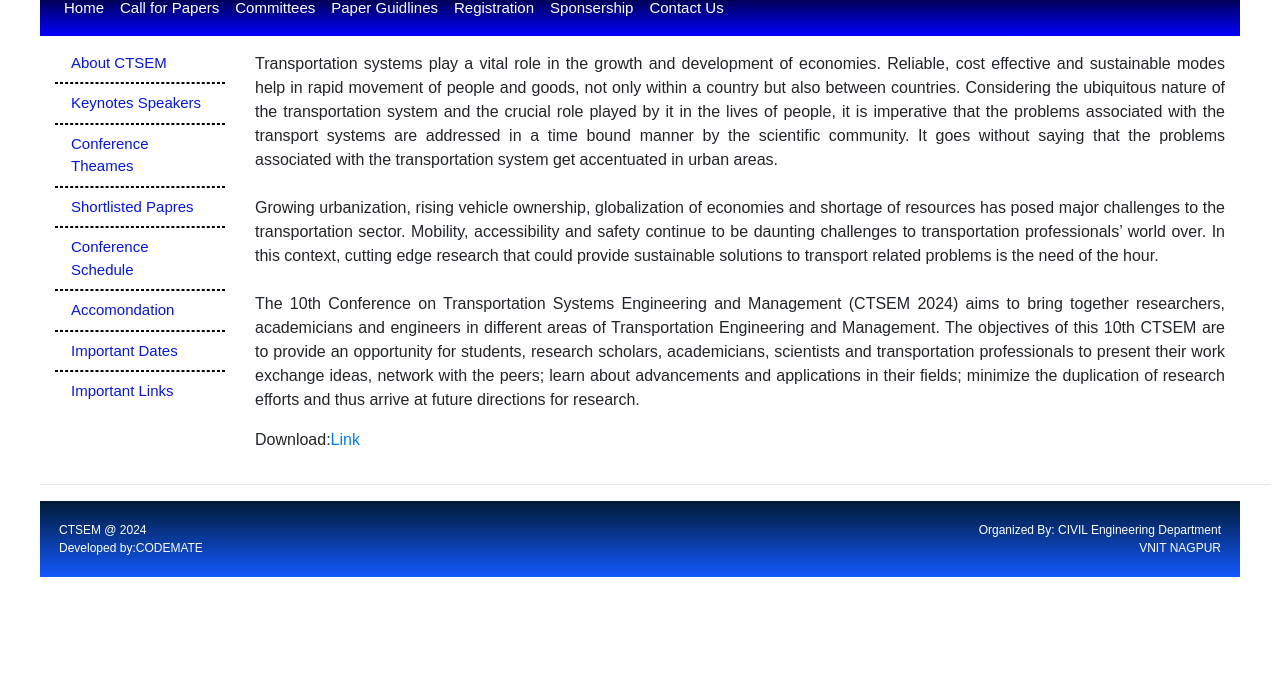
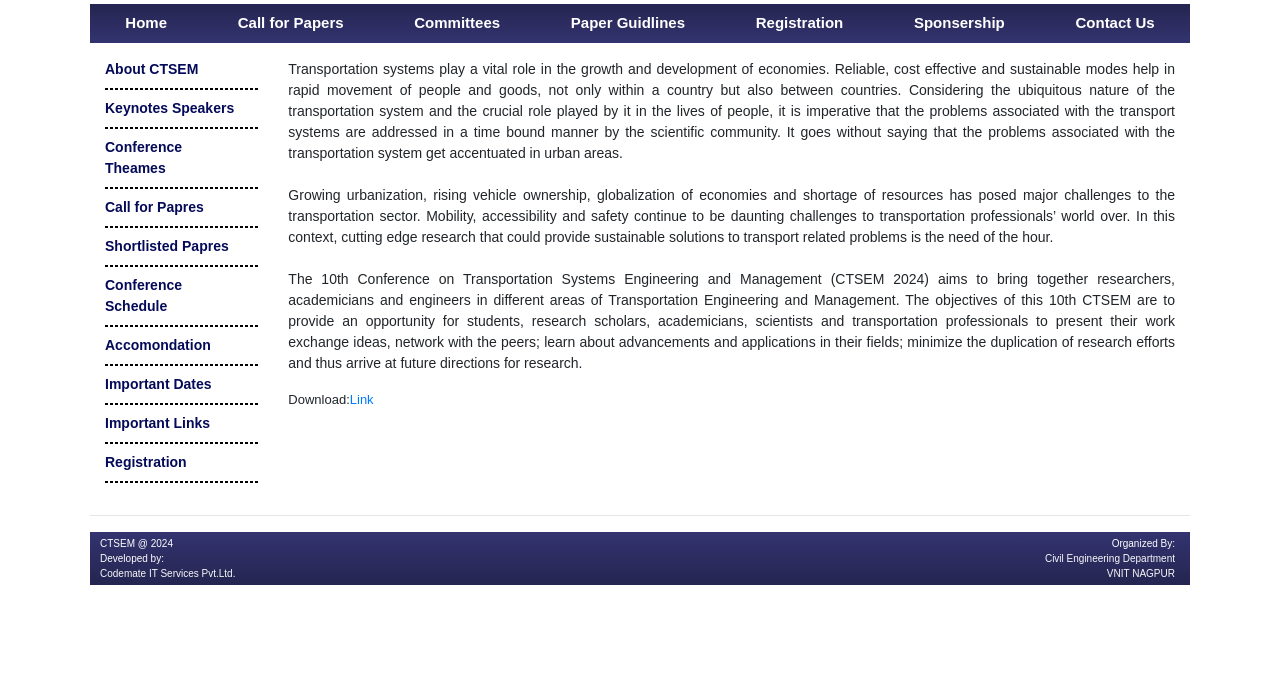
Before and after one commit to srocknik/VNIT-Conferance-Project2, a plain HTML site: page index.html in a window 1280 px wide. Shown: the part 110-800 px from the top of the page. Drawn offline with nearby package versions, Linux system fonts and the light colour scheme.

Commit message:
first_changes

```diff
--- a/index.css
+++ b/index.css
@@ -4,24 +4,28 @@
     box-sizing: border-box;
     font-family: "Arial";
 }
-body{
-    padding-left: 40px;
-    padding-right: 40px;
-}
+
 .bg-container{
     width: 100vw;
+    padding-left: 90px;
+    padding-right: 90px;
+    padding-bottom: 0;
 }
 .top-header{
     display: flex;
     flex-direction: row;
     justify-content: space-between;
     align-items: center;
+    margin-bottom: 0px;
 }
 .home-vnit-logo{
-    width: 5%;
+    width: 8%;
 }
 .home-branch-logo{
-    width: 5%;
+    width: 12%;
+}
+.heading-text-container{
+    margin-top: 15px;
 }
 .home-heading{
     font-size: 20px;
@@ -35,7 +39,9 @@ body{
     width: 100vw;
 }
 .nav-bar{
-    background-image: linear-gradient(to top,blue,black);
+    background-image: linear-gradient(to bottom,rgba(2, 2, 53, 0.863), rgba(5, 5, 80, 0.815));
+    padding: 0;
+    margin-top: 0;
 }
 .body{
     text-align:justify;
@@ -47,31 +53,59 @@ body{
 .brake-line{
     border: 1px dashed black;
 }
-.footer{
-    background-image: linear-gradient(to top,rgba(68, 0, 255, 0.288),rgba(0, 0, 0, 0.788));
+.nav-brake-line{
+    border: 1px dashed white;
+}
+.my-nav{
+    padding: 0;
+}
+.my-footer{
+    background-image: linear-gradient(to top,rgba(2, 2, 53, 0.863), rgba(5, 5, 80, 0.815));
     display: flex;
     flex-direction: row;
     justify-content: space-between;
-    align-items: flex-start;
+    align-items: center;
+    padding: 0;
+}
+.brake-line-main{
+    width: 100%;
+}
+.my-nav{
+    width: 100%;
+    display: flex;
+    flex-direction: row;
+    justify-content: space-around;
+    align-items: center;
+}
+.overview{
+    font-size: 14px;
 }
 @media (max-width:821px) {
     .my-nav{
-        list-style: none;
+        padding-top: 10px;
+        padding-bottom: 10px;
         display: flex;
-        flex-direction: row;
+        flex-direction: column;
         justify-content: flex-start;
-        align-items: center;
-        flex-wrap: wrap;
+        align-items: flex-start;
+    }
+    .nav-bar{
+        padding: 10px;
     }
     .nav-item{
-        width: 50%;
+        width: 35%;
+        font-size: 12px;
+        margin-left: 10px;
     }
     .top-header{
         display: flex;
-        flex-direction: column;
+        flex-direction: row;
+        justify-content: space-around;
+        align-items: center;
     }
     .home-vnit-logo{
-        width: 20%;
+        width: 18%;
+        margin-left: 5px;
     }
     .home-branch-logo{
         display: none;
@@ -80,12 +114,20 @@ body{
         display: none;
     }
     .home-heading{
-        font-size: 20px;
+        font-size: 14px;
         font-weight: 700;
+        width: 300px;
     }
-    body{
+    .home-text{
+        font-size: 12px;
+    }
+    .bg-container{
         padding-left: 0;
         padding-right: 0;
+        padding-bottom: 0;
+    }
+    .overview{
+        font-size: 12px;
     }
 
 }
--- a/index.html
+++ b/index.html
@@ -28,12 +28,14 @@
     <title>Document</title>
   </head>
   <body>
-    <div class="top-header p-2">
-      <img class="home-vnit-logo" src="Logo VNIT PNG.png" />
-      <div>
-        <h1 class="text-center home-heading">
-          10th International Conference on Trasportation System Engineering and
-          Managment(CTSEM 2024)
+    <div class="bg-container">
+      <div class="top-header">
+        <img class="home-vnit-logo mb-0" src="Logo VNIT PNG.png" />
+        <div class="heading-text-container">
+          <h1 style="color: #040a58" class="text-center home-heading">
+            10<sup>th</sup> International Conference on Trasportation System
+            Engineering<br />
+            and Managment (CTSEM 2024)
           </h1>
           <p class="text-center home-text">19-21 July 2024</p>
         </div>
@@ -41,7 +43,7 @@
       </div>
       <nav class="navbar navbar-expand-lg navbar-dark nav-bar">
         <button
-        class="navbar-toggler"
+          class="navbar-toggler my-toggler ml-2"
           type="button"
           data-toggle="collapse"
           data-target="#navbarNav"
@@ -52,73 +54,98 @@
           <span class="navbar-toggler-icon"></span>
         </button>
         <div class="collapse navbar-collapse" id="navbarNav">
-        <ul class="navbar-nav my-nav" style="font-size: 15px;">
-          <li class="nav-item">
-            <a style="color: #ffffff" class="nav-link" href="#"
+          <ul
+            class="navbar-nav my-nav"
+            style="font-size: 15px; font-weight: 700"
+          >
+            <li class="nav-item d-none d-lg-block">
+              <a
+                style="color: #ffffff; font-weight: 700"
+                class="nav-link"
+                href="#"
                 >Home <span class="sr-only">(current)</span></a
               >
             </li>
-          <li class="nav-item">
-            <a style="color: #ffffff" class="nav-link" href="#"
+            <li class="nav-item order-1">
+              <a
+                style="color: #ffffff; font-weight: 700"
+                class="nav-link"
+                href="#"
                 >Call for Papers</a
               >
+              <hr class="nav-brake-line mb-0 mt-0 d-lg-none" />
             </li>
-          <li class="nav-item ">
-            <a style="color: #ffffff" class="nav-link" href="#">Committees</a>
+            <li class="nav-item order-2">
+              <a
+                style="color: #ffffff; font-weight: 700"
+                class="nav-link"
+                href="#"
+                >Committees</a
+              >
+              <hr class="nav-brake-line mb-0 mt-0 d-lg-none" />
             </li>
-          <li class="nav-item ">
-            <a style="color: #ffffff" class="nav-link" href="#"
+            <li class="nav-item order-3">
+              <a
+                style="color: #ffffff; font-weight: 700"
+                class="nav-link"
+                href="#"
                 >Paper Guidlines</a
               >
+              <hr class="nav-brake-line mb-0 mt-0 d-lg-none" />
             </li>
-          <li class="nav-item ">
-            <a style="color: #ffffff" class="nav-link" href="#"
+            <li class="nav-item order-6">
+              <a
+                style="color: #ffffff; font-weight: 700"
+                class="nav-link"
+                href="#"
                 >Registration<span class="sr-only">(current)</span></a
               >
+              <hr class="nav-brake-line mb-0 mt-0 d-lg-none" />
             </li>
-          <li class="nav-item ">
-            <a style="color: #ffffff" class="nav-link" href="#">Sponsership</a>
-          </li>
-          <li class="nav-item ">
-            <a style="color: #ffffff" class="nav-link" href="#">Contact Us</a>
-          </li>
-          <li class="nav-item d-lg-none">
-            <a style="color: #ffffff" class="nav-link" href="#">About CTSEM</a>
-          </li>
-          <li class="nav-item d-lg-none">
+            <li class="nav-item d-none d-lg-block order-10">
               <a style="color: #ffffff" class="nav-link" href="#"
-              >Keynotes Speakers</a
+                >Sponsership <span class="sr-only">(current)</span></a
               >
             </li>
-          <li class="nav-item d-lg-none">
+            <li class="nav-item order-10">
+              <a style="color: #ffffff" class="nav-link" href="#">Contact Us</a>
+              <hr class="nav-brake-line mb-0 mt-0 d-lg-none" />
+            </li>
+            <li class="nav-item d-lg-none o-0">
               <a style="color: #ffffff" class="nav-link" href="#"
-              >Conference Theames</a
+                >About CTSEM</a
               >
+              <hr class="nav-brake-line mb-0 mt-0 d-lg-none" />
             </li>
-          <li class="nav-item d-lg-none">
+            <li class="nav-item d-lg-none order-8">
               <a style="color: #ffffff" class="nav-link" href="#"
                 >Shortlisted Papres</a
               >
+              <hr class="nav-brake-line mb-0 mt-0 d-lg-none" />
             </li>
-          <li class="nav-item d-lg-none">
+            <li class="nav-item d-lg-none order-9">
               <a style="color: #ffffff" class="nav-link" href="#"
                 >Conference Schedule</a
               >
+              <hr class="nav-brake-line mb-0 mt-0 d-lg-none" />
             </li>
-          <li class="nav-item d-lg-none">
+            <li class="nav-item d-lg-none order-7">
               <a style="color: #ffffff" class="nav-link" href="#"
                 >Accomondation</a
               >
+              <hr class="nav-brake-line mb-0 mt-0 d-lg-none" />
             </li>
-          <li class="nav-item d-lg-none">
+            <li class="nav-item d-lg-none order-4">
               <a style="color: #ffffff" class="nav-link" href="#"
                 >Important Dates</a
               >
+              <hr class="nav-brake-line mb-0 mt-0 d-lg-none" />
             </li>
-          <li class="nav-item d-lg-none">
+            <li class="nav-item d-lg-none order-5">
               <a style="color: #ffffff" class="nav-link" href="#"
                 >Important Links</a
               >
+              <hr class="nav-brake-line mb-0 mt-0 d-lg-none" />
             </li>
           </ul>
         </div>
@@ -126,58 +153,109 @@
       <div class="conatiner col-12">
         <div class="row">
           <div class="col-2 side-bar">
-            <ul class="mt-2" style="list-style: none; font-size: 15px;">
+            <ul
+              class="mt-2 pl-0"
+              style="
+                list-style: none;
+                font-size: 14px;
+                color: #040a58;
+                font-weight: 700;
+              "
+            >
               <li>
-                <a style="color: #0615e4" class="nav-link" href="#"
+                <a
+                  style="color: #040a58; padding-left: 0"
+                  class="nav-link"
+                  href="#"
                   >About CTSEM</a
                 >
               </li>
               <hr class="brake-line mb-0 mt-0" />
               <li class="nav-item">
-                <a style="color: #0615e4" class="nav-link" href="#"
+                <a
+                  style="color: #040a58; padding-left: 0"
+                  class="nav-link"
+                  href="#"
                   >Keynotes Speakers</a
                 >
               </li>
               <hr class="brake-line mb-0 mt-0" />
-              <li class="nav-item">
-                <a style="color: #0615e4" class="nav-link" href="#"
+              <li class="nav-item ml-0">
+                <a
+                  style="color: #040a58; padding-left: 0"
+                  class="nav-link"
+                  href="#"
                   >Conference Theames</a
                 >
               </li>
               <hr class="brake-line mb-0 mt-0" />
               <li class="nav-item">
-                <a style="color: #0615e4" class="nav-link" href="#"
+                <a
+                  style="color: #040a58; padding-left: 0"
+                  class="nav-link"
+                  href="#"
+                  >Call for Papres</a
+                >
+              </li>
+              <hr class="brake-line mb-0 mt-0" />
+              <li class="nav-item">
+                <a
+                  style="color: #040a58; padding-left: 0"
+                  class="nav-link"
+                  href="#"
                   >Shortlisted Papres</a
                 >
               </li>
               <hr class="brake-line mb-0 mt-0" />
               <li class="nav-item">
-                <a style="color: #0615e4" class="nav-link" href="#"
+                <a
+                  style="color: #040a58; padding-left: 0"
+                  class="nav-link"
+                  href="#"
                   >Conference Schedule</a
                 >
               </li>
               <hr class="brake-line mb-0 mt-0" />
               <li class="nav-item">
-                <a style="color: #0615e4" class="nav-link" href="#"
+                <a
+                  style="color: #040a58; padding-left: 0"
+                  class="nav-link"
+                  href="#"
                   >Accomondation</a
                 >
               </li>
               <hr class="brake-line mb-0 mt-0" />
               <li class="nav-item">
-                <a style="color: #0615e4" class="nav-link" href="#"
+                <a
+                  style="color: #040a58; padding-left: 0"
+                  class="nav-link"
+                  href="#"
                   >Important Dates</a
                 >
               </li>
               <hr class="brake-line mb-0 mt-0" />
               <li class="nav-item">
-                <a style="color: #0615e4" class="nav-link" href="#"
+                <a
+                  style="color: #040a58; padding-left: 0"
+                  class="nav-link"
+                  href="#"
                   >Important Links</a
                 >
               </li>
+              <hr class="brake-line mb-0 mt-0" />
+              <li class="nav-item">
+                <a
+                  style="color: #040a58; padding-left: 0"
+                  class="nav-link"
+                  href="#"
+                  >Registration</a
+                >
+              </li>
+              <hr class="brake-line mb-0 mt-0" />
             </ul>
           </div>
           <div class="col-sm-11 col-md-12 col-lg-10 body mt-3">
-            <p style="font-family: Arial" class="overview">
+            <p class="overview">
               Transportation systems play a vital role in the growth and
               development of economies. Reliable, cost effective and sustainable
               modes help in rapid movement of people and goods, not only within
@@ -206,16 +284,35 @@
               duplication of research efforts and thus arrive at future
               directions for research.
             </p>
-            <p>Download:<a class="text-primary" href="#">Link</a></p>
+            <p style="font-size:13px;">Download:<a class="text-primary" href="#">Link</a></p>
           </div>
-          <hr class="col-12"/>
-          <div class="col-12 bg-primary footer p-1">
-            <div class="col-4 mt-3">
-              <p style="color: white; font-size: 12px;">CTSEM @ 2024 <br/>Developed by:<a class="text-light" href="https://www.codemate.co.in/">CODEMATE</a> </p>
+          <hr class="brake-line-main" />
         </div>
-            <p class="col-6 footer-text mt-3" style="color: white; font-size: 12px; text-align: right;">Organized By: CIVIL Engineering Department<br/>VNIT NAGPUR
+      </div>
+      <div class="col-12 my-footer pt-1 pb-1">
+        <div class="col-6" style="padding: 0; padding-left: 10px;">
+          <p style="color: white; font-size: 10px;margin: 0;">
+            CTSEM @ 2024 <br />Developed by:<br /><a
+              class="text-light"
+              target="_blank"
+              href="https://www.codemate.co.in/"
+              >Codemate IT Services Pvt.Ltd.</a
+            >
           </p>
         </div>
+        <p
+          class="col-6 footer-text"
+          style="color: white; font-size: 10px; text-align: right; margin: 0;"
+        >
+          Organized By:<br />
+          <a class="text-light" target="_blank" href="https://vnit.ac.in/civil/"
+            >Civil Engineering Department</a
+          >
+          <br />
+          <a class="text-light" target="_blank" href="https://vnit.ac.in/"
+            >VNIT NAGPUR</a
+          >
+        </p>
       </div>
     </div>
   </body>
```
Lines whose indentation alone changed are shown as unchanged.
